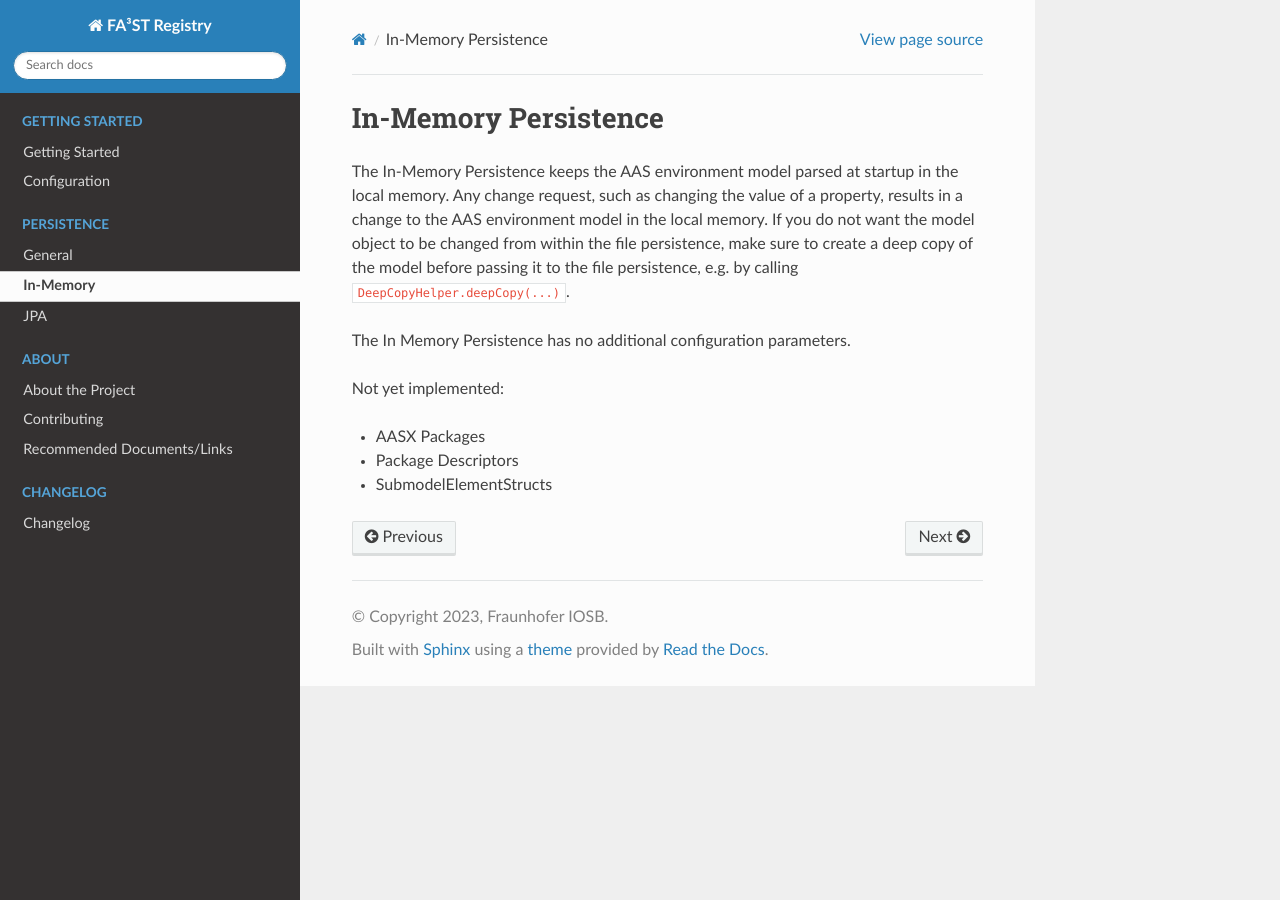
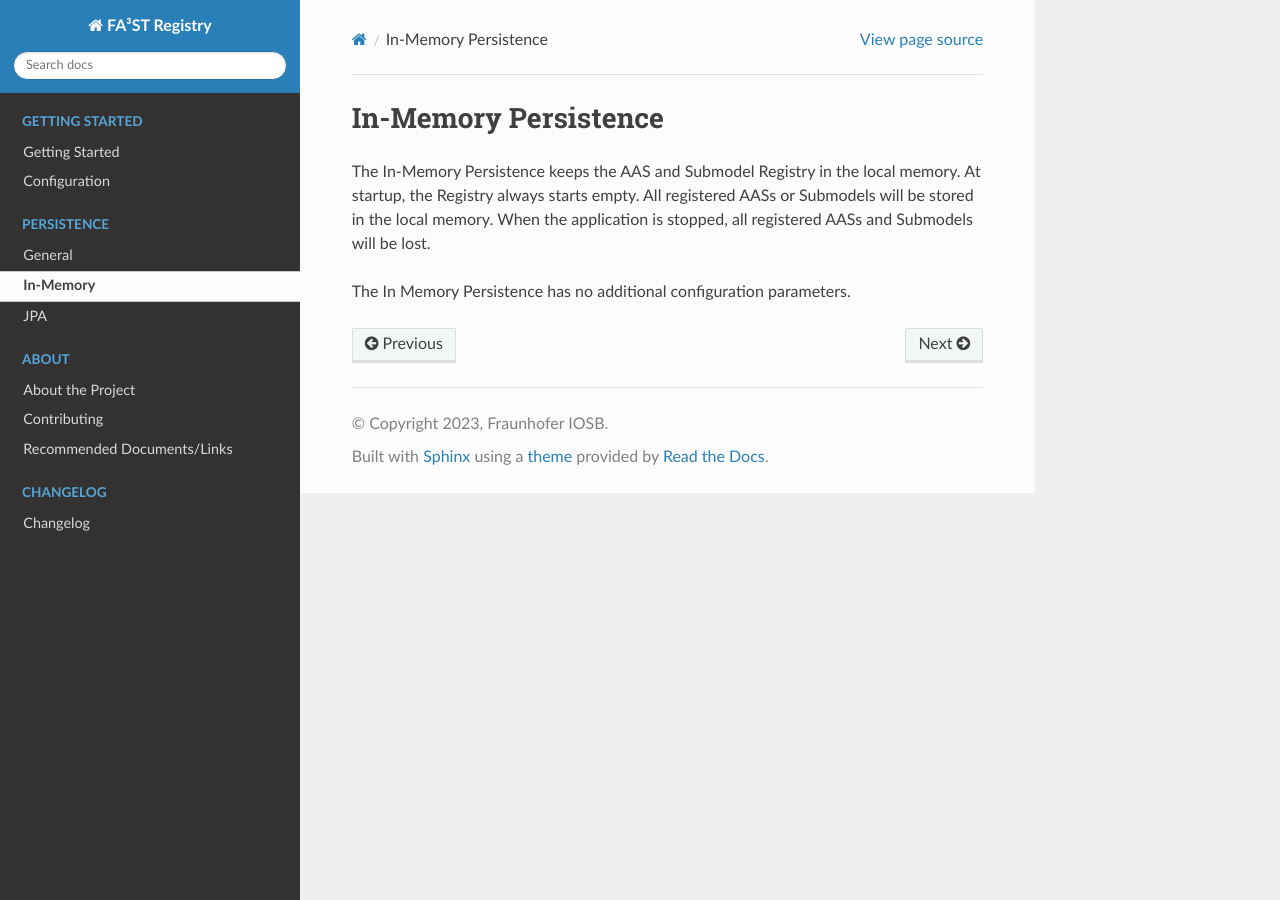
Before and after one commit to FraunhoferIOSB/FAAAST-Registry, a Sphinx documentation site: the page built from docs/source/persistences/inmemory_persistence.md, in a window 1280 px wide. Built offline with Sphinx 7.4.7 and the Read the Docs theme 2.0.0, drawn with Linux system fonts in a browser that asks for light colours.

Commit message:
add documentation

```diff
--- a/docs/source/persistences/inmemory_persistence.md
+++ b/docs/source/persistences/inmemory_persistence.md
@@ -1,10 +1,5 @@
 ### In-Memory Persistence
-The In-Memory Persistence keeps the AAS environment model parsed at startup in the local memory. Any change request, such as changing the value of a property, results in a change to the AAS environment model in the local memory. If you do not want the model object to be changed from within the file persistence, make sure to create a deep copy of the model before passing it to the file persistence, e.g. by calling `DeepCopyHelper.deepCopy(...)`.
+The In-Memory Persistence keeps the AAS and Submodel Registry in the local memory. At startup, the Registry always starts empty. All registered AASs or Submodels will be stored in the local memory. When the application is stopped, all registered AASs and Submodels will be lost.
 
 
 The In Memory Persistence has no additional configuration parameters.
-
-Not yet implemented:
--   AASX Packages
--   Package Descriptors
--   SubmodelElementStructs
```
Also changed, not shown: docs/source/gettingstarted/configuration.md (+5 -2 lines), docs/source/gettingstarted/gettingstarted.md (+8 -0 lines), docs/source/gettingstarted/docker.md (line endings or trailing spaces).
